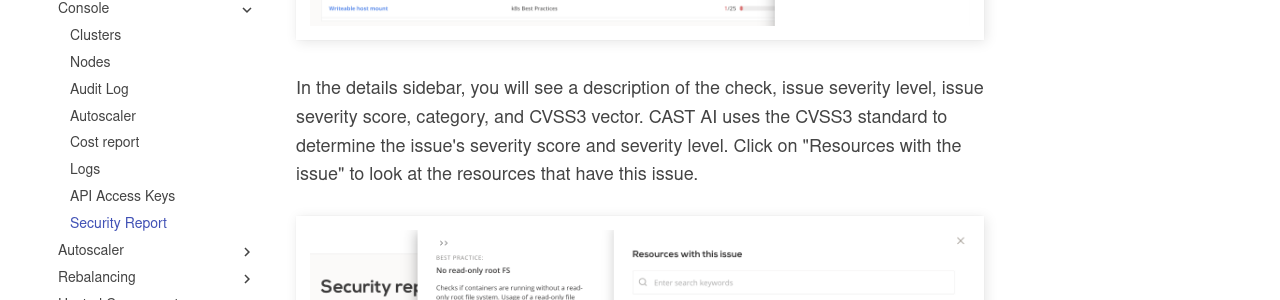
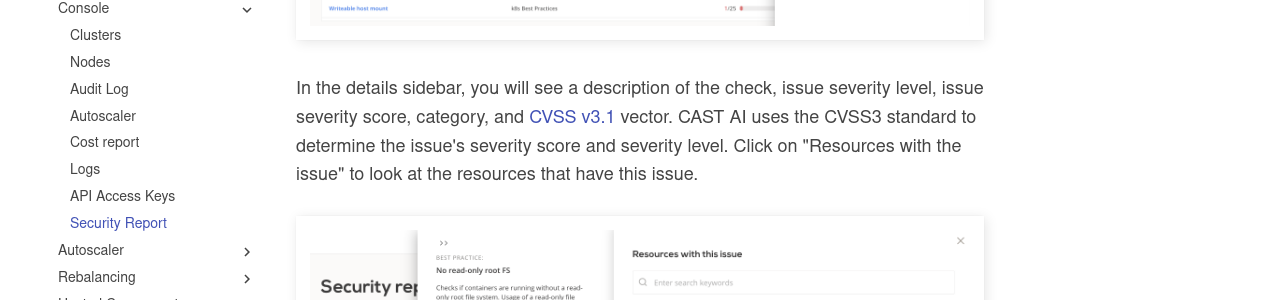
Before and after one commit to castai/docs, an MkDocs documentation site: the page built from docs/product-overview/console/security-insights.md, in a window 1280 px wide and 900 px high, scrolled down 3396 px. Shown: the part 179-479 px from the top of the window. Built offline with MkDocs 1.6.1 and Material for MkDocs 9.7.7, drawn with Linux system fonts in a browser that asks for light colours; some web fonts are replaced.

Commit message:
Update docs/product-overview/console/security-insights.md
Co-authored-by: matas-cast <91058680+matas-cast@users.noreply.github.com>

```diff
--- a/docs/product-overview/console/security-insights.md
+++ b/docs/product-overview/console/security-insights.md
@@ -47,7 +47,7 @@ While browsing the list of checks, you can click on the check name to see more d
 
 ![](images/best-practice-details.png)
 
-In the details sidebar, you will see a description of the check, issue severity level, issue severity score, category, and CVSS3 vector.
+In the details sidebar, you will see a description of the check, issue severity level, issue severity score, category, and [CVSS v3.1](https://www.first.org/cvss/v3.1/specification-document) vector.
 CAST AI uses the CVSS3 standard to determine the issue's severity score and severity level.
 Click on "Resources with the issue" to look at the resources that have this issue.
 
```
